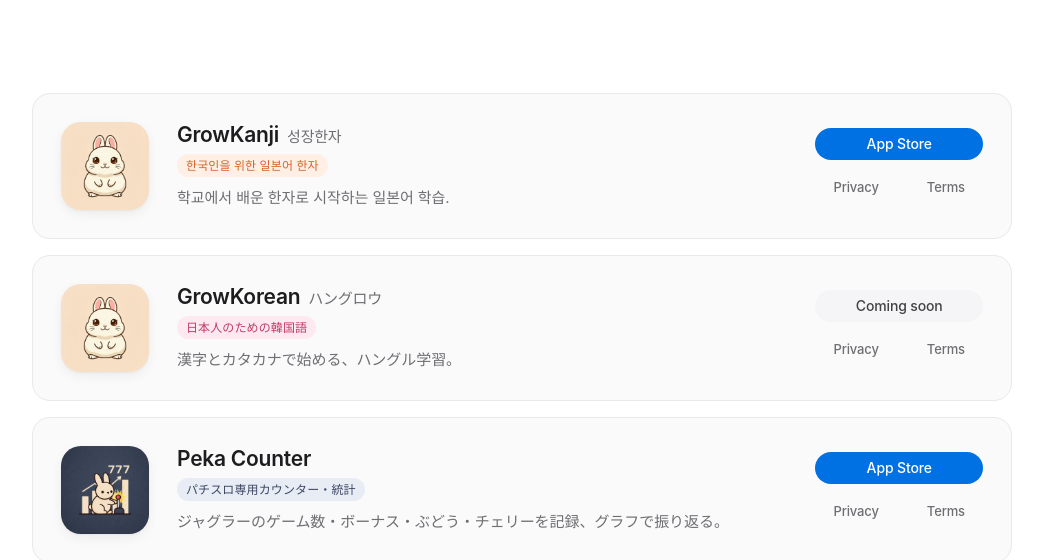
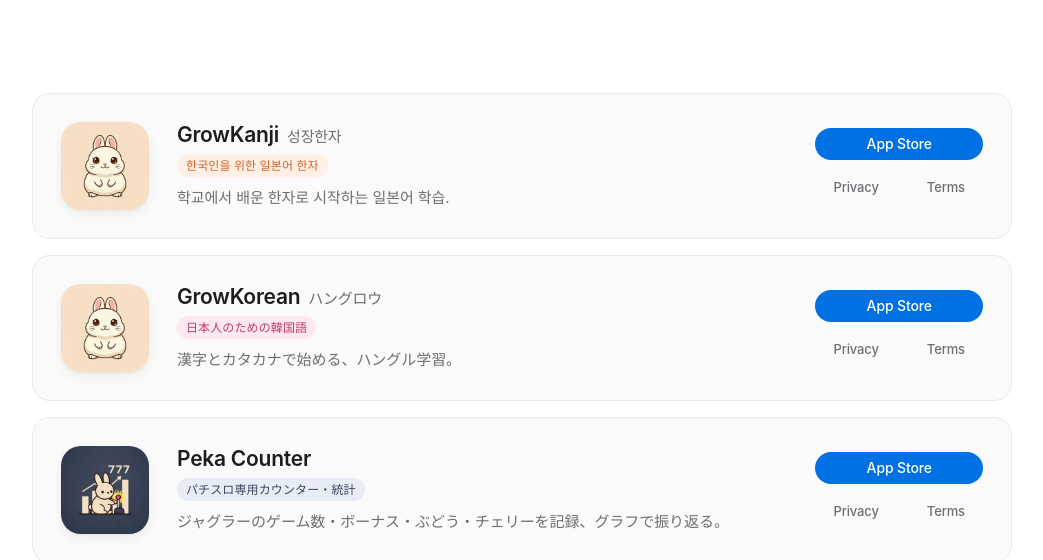
Before and after one commit to KGS-apps/kgs-apps.github.io, a plain HTML site: page index.html in a window 1280 px wide. Shown: the part 258-818 px from the top of the page, without its empty margins (118-1161 px from the left). Drawn offline with Linux system fonts and the light colour scheme.

Commit message:
GrowKorean App Store 링크 추가

```diff
--- a/index.html
+++ b/index.html
@@ -358,7 +358,7 @@
         <p class="app-desc">漢字とカタカナで始める、ハングル学習。</p>
       </div>
       <div class="app-cta">
-        <a class="btn btn-soft" aria-disabled="true">Coming soon</a>
+        <a class="btn btn-primary" href="https://apps.apple.com/app/id6764744401" target="_blank" rel="noopener">App Store</a>
         <div class="app-links">
           <a class="btn btn-ghost" href="https://kgs-apps.github.io/growkorean-legal/privacy.html">Privacy</a>
           <a class="btn btn-ghost" href="https://kgs-apps.github.io/growkorean-legal/terms.html">Terms</a>
```
